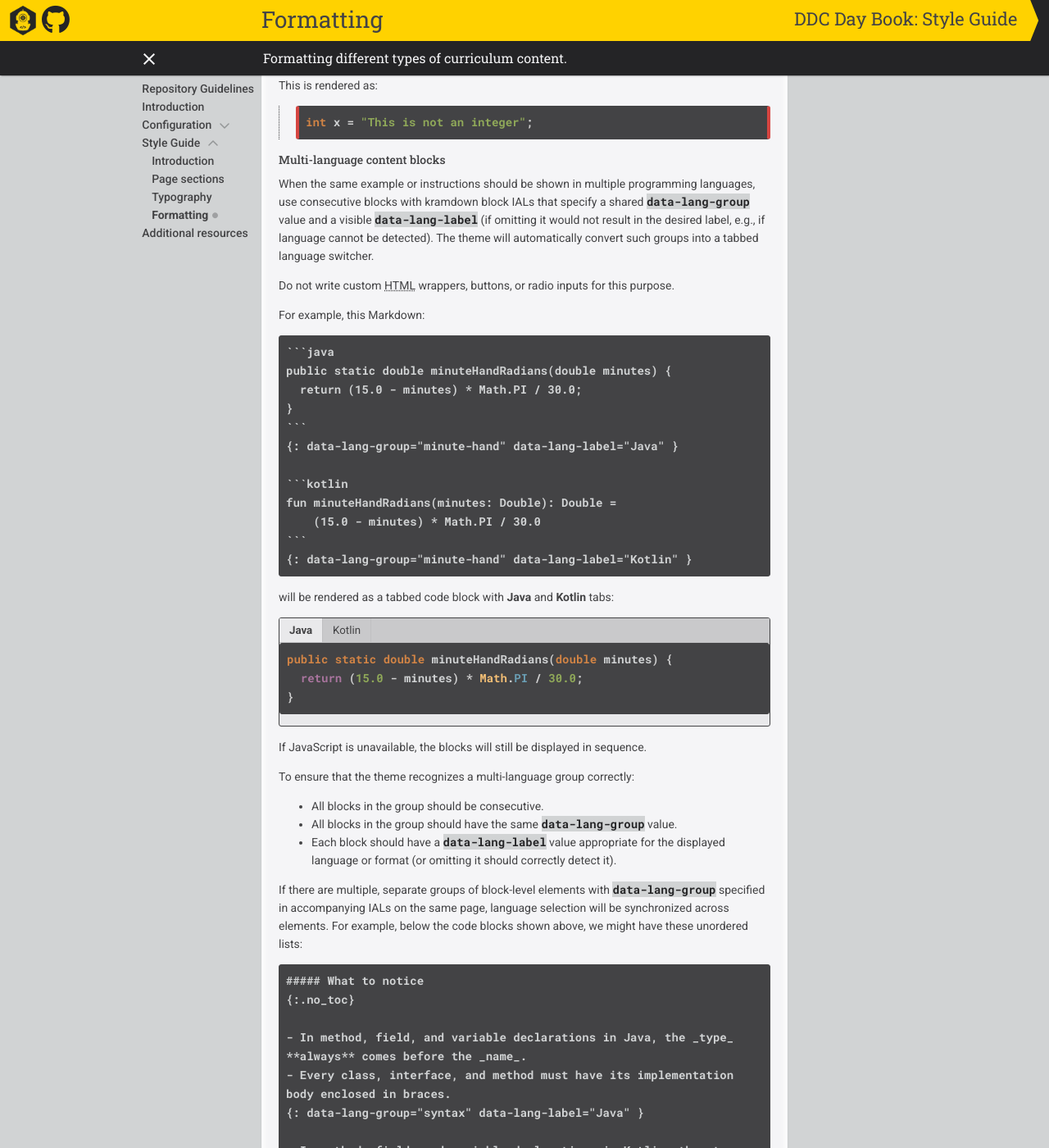
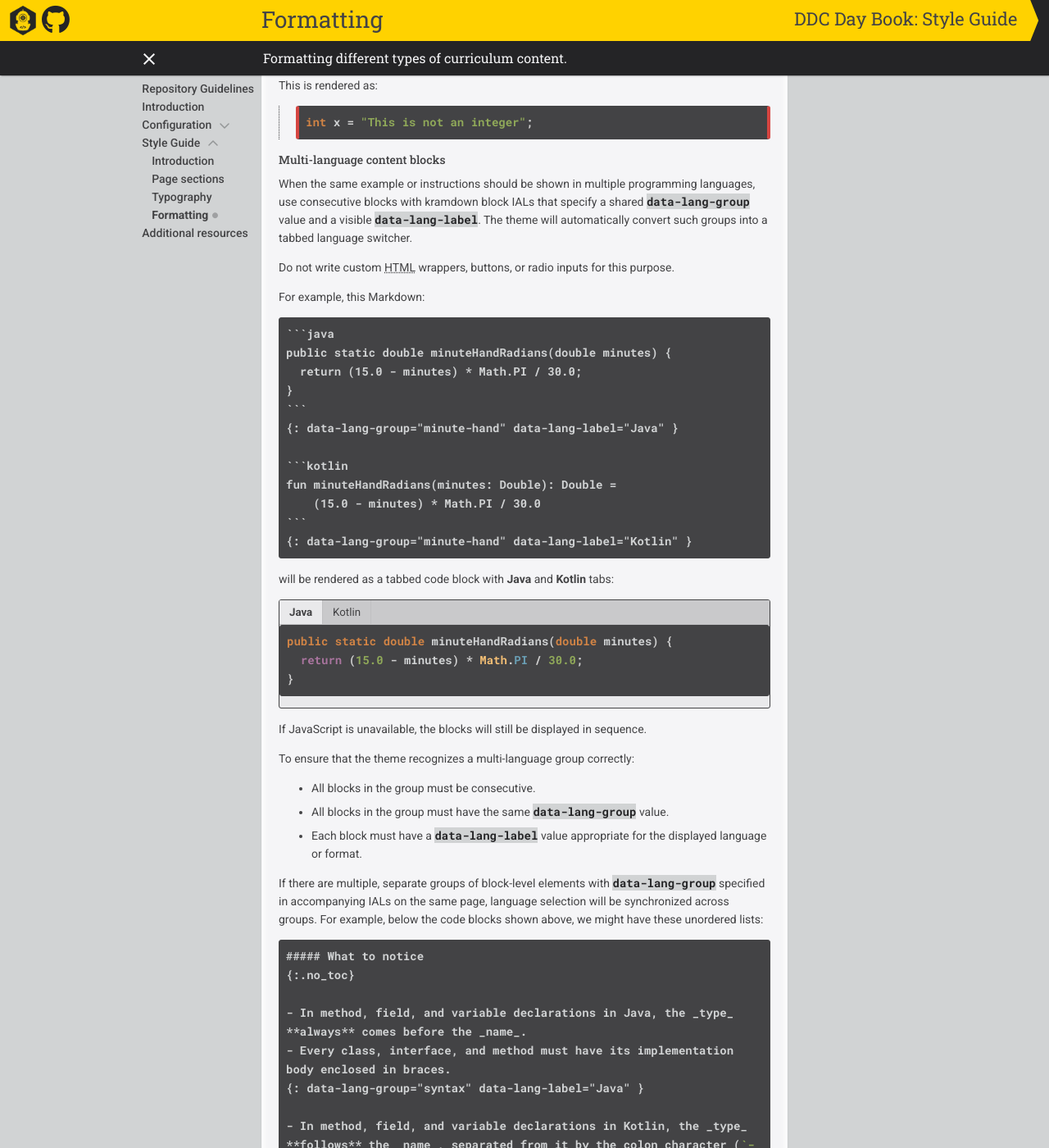
Before and after one commit to ddc-java/ddc-day-book, a Jekyll site: the page built from content/formatting.md, in a window 1280 px wide and 1400 px high, scrolled down 3687 px. Shown: the whole window at 82% size. Built offline with Jekyll 4.4.1, drawn with Linux system fonts in a browser that asks for light colours; nearby versions of some CDN libraries; our own code applies the rules of GitHub Pages for plain Markdown files; formulas are drawn with MathJax 3; some of the changed text lies outside the part shown.

Commit message:
Edit explanation.

````diff
--- a/content/formatting.md
+++ b/content/formatting.md
@@ -155,7 +155,7 @@ This is rendered as:
 
 #### Multi-language content blocks
 
-When the same example or instructions should be shown in multiple programming languages, use consecutive blocks with kramdown block IALs that specify a shared `data-lang-group` value and a visible `data-lang-label` (if omitting it would not result in the desired label, e.g., if language cannot be detected). The theme will automatically convert such groups into a tabbed language switcher.
+When the same example or instructions should be shown in multiple programming languages, use consecutive blocks with kramdown block IALs that specify a shared `data-lang-group` value and a visible `data-lang-label`. The theme will automatically convert such groups into a tabbed language switcher.
 
 Do not write custom HTML wrappers, buttons, or radio inputs for this purpose.
 
@@ -193,11 +193,13 @@ If JavaScript is unavailable, the blocks will still be displayed in sequence.
 
 To ensure that the theme recognizes a multi-language group correctly:
 
-* All blocks in the group should be consecutive.
-* All blocks in the group should have the same `data-lang-group` value.
-* Each block should have a `data-lang-label` value appropriate for the displayed language or format (or omitting it should correctly detect it).
+* All blocks in the group must be consecutive.
 
-If there are multiple, separate groups of block-level elements with `data-lang-group` specified in accompanying IALs on the same page, language selection will be synchronized across elements. For example, below the code blocks shown above, we might have these unordered lists:
+* All blocks in the group must have the same `data-lang-group` value.
+
+* Each block must have a `data-lang-label` value appropriate for the displayed language or format.
+
+If there are multiple, separate groups of block-level elements with `data-lang-group` specified in accompanying IALs on the same page, language selection will be synchronized across groups. For example, below the code blocks shown above, we might have these unordered lists:
 
 ```markdown
 ##### What to notice
````
Also changed, not shown: other parts of content/formatting.md (+2 -0 lines).
